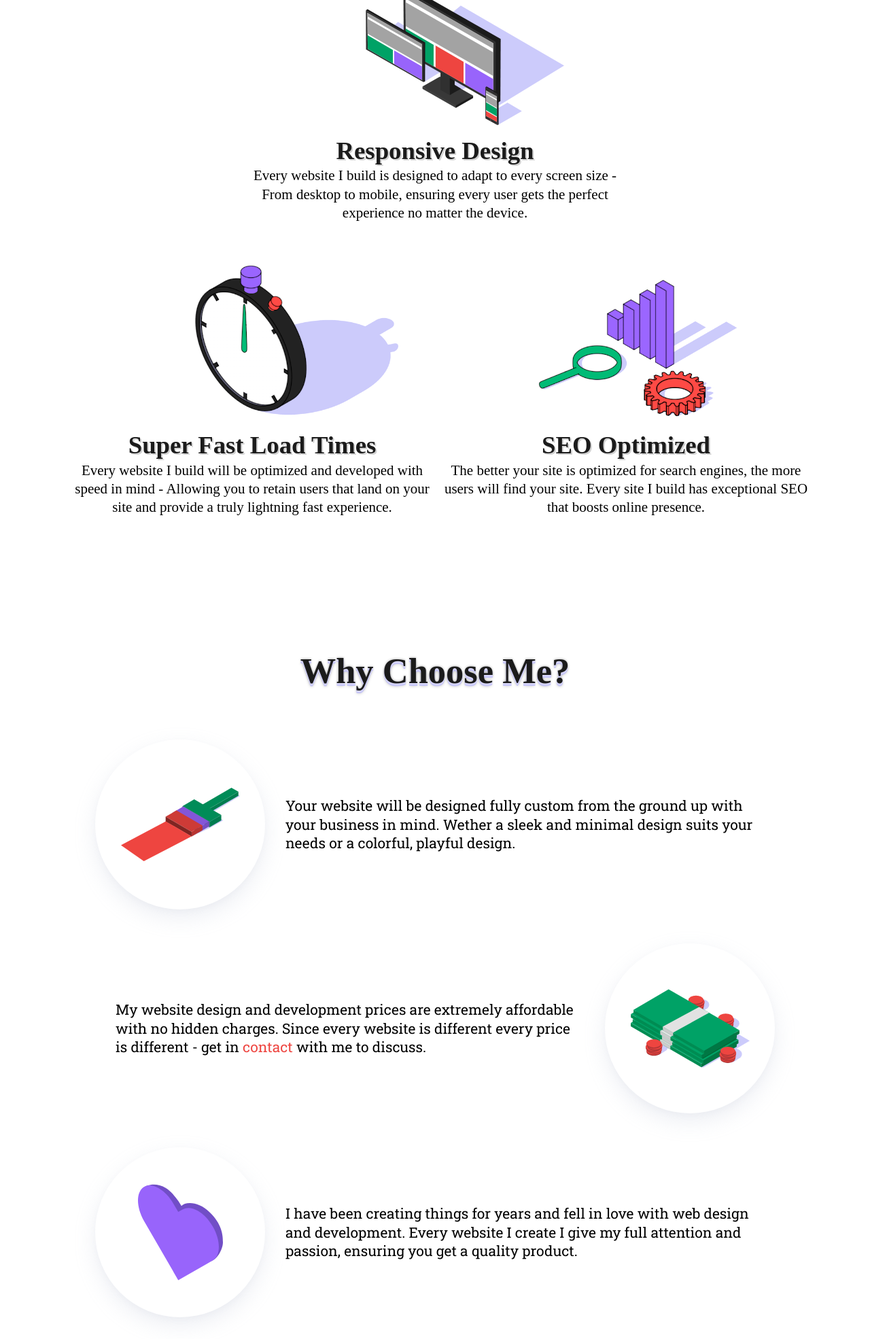
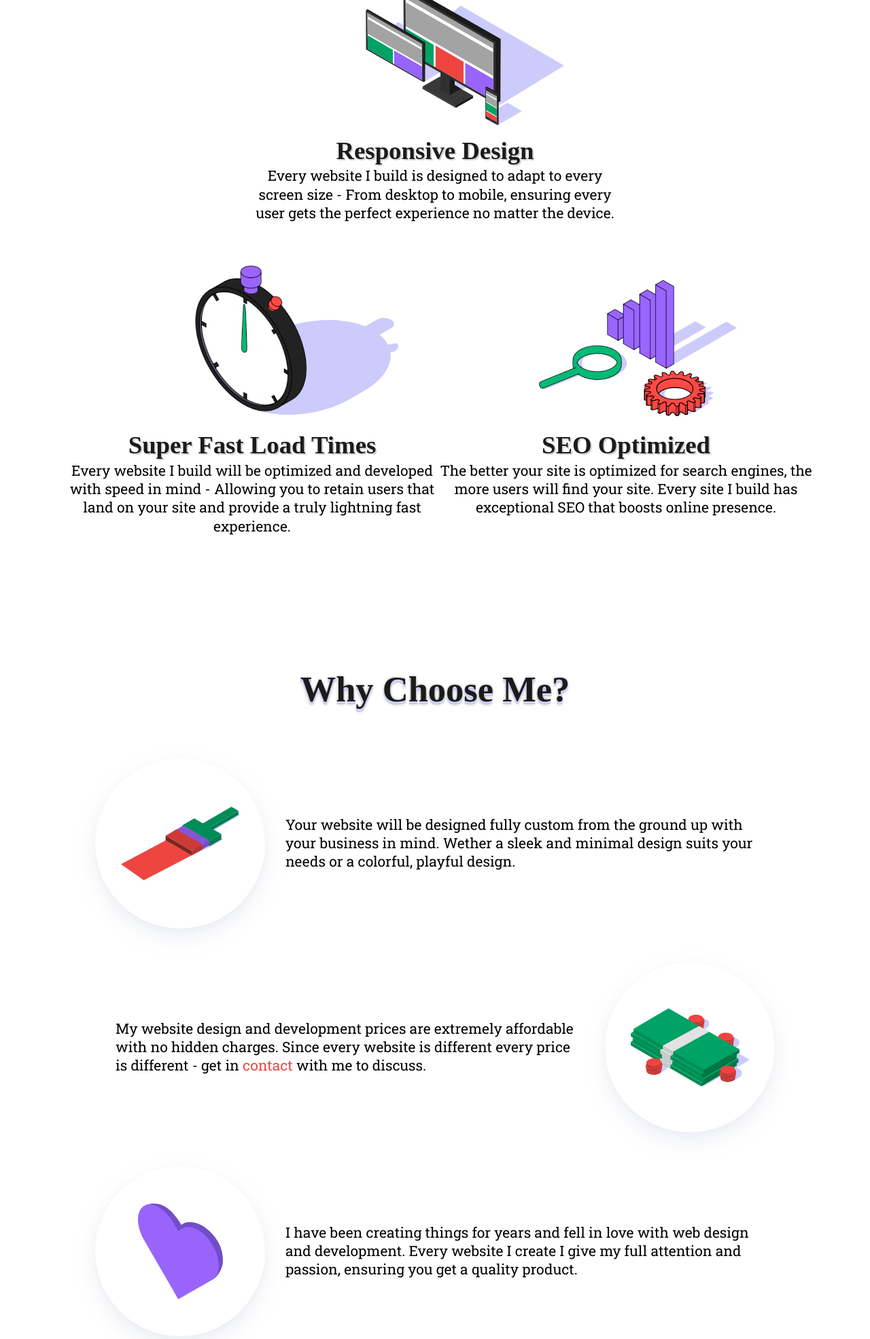
Before and after one commit to MatthewRandle/mrwebdev, a PHP site: page / in a window 1280 px wide. Shown: the part 1048-3018 px from the top of the page at 68% size. Run offline with PHP 8.4, Linux system fonts and the light colour scheme; style sheets or scripts are compiled from the project's sources; some web fonts are replaced.

Commit message:
Fixed font issue

```diff
--- a/css/Global.css
+++ b/css/Global.css
@@ -1,5 +1,5 @@
 @font-face {
-  font-family: "Harabara Bold";
+  font-family: "Coolvetica";
   src: url("css/fonts/coolvetica_rg-webfont.eot");
   src: url("css/fonts/coolvetica_rg-webfont.woff") format("woff"), url("css/fonts/coolvetica_rg-webfont.otf") format("opentype"), url("css/fonts/coolvetica_rg-webfont.svg") format("svg");
 }
--- a/css/Index.css
+++ b/css/Index.css
@@ -608,7 +608,7 @@ body {
   width: 550px;
   margin-top: 5px;
   text-align: center;
-  font-family: "Zilla Slab";
+  font-family: "Roboto Slab";
 }
 
 @media only screen and (max-width: 1200px) {
--- a/scss/Global.scss
+++ b/scss/Global.scss
@@ -1,5 +1,5 @@
 @font-face {
-    font-family: "Harabara Bold";
+    font-family: "Coolvetica";
 	src: url("css/fonts/coolvetica_rg-webfont.eot");
 	src:
 	url("css/fonts/coolvetica_rg-webfont.woff") format("woff"),
--- a/scss/Index.scss
+++ b/scss/Index.scss
@@ -422,7 +422,7 @@ body {
     width: 550px;
     margin-top: 5px;
     text-align: center;
-    font-family: "Zilla Slab";
+    font-family: "Roboto Slab";
 
     @include desktop-down() {
         width: 100%;
```
Also changed, not shown: 2 other files.
